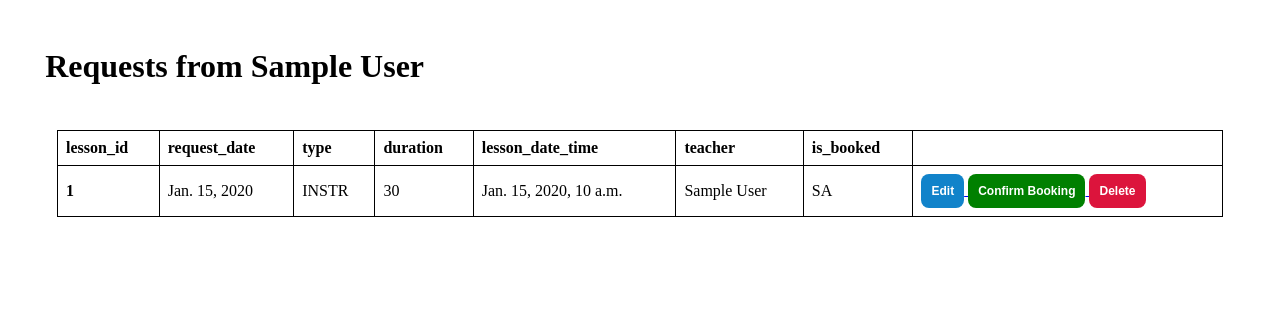
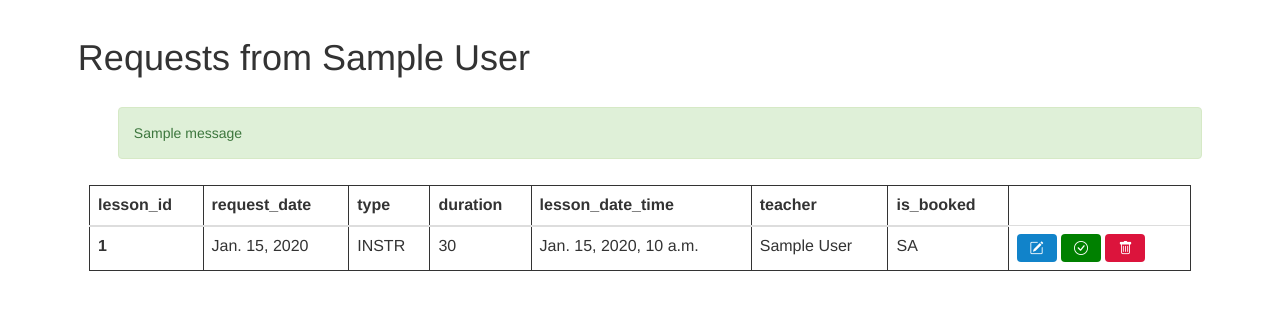
Before and after one commit to AFaverooo/Koala, a Django app: page /student_requests/1 in a window 1280 px wide. Shown: the top 310 px of the page. Run offline with Django 4.2, Linux system fonts and the light colour scheme; tables that the repository leaves empty hold one stand-in row (values such as "Sample post"); one stand-in notice (Sample message) is shown; some libraries are stand-ins or nearby versions.

Commit message:
- Added alert messages in student request page for updating,booking and deleting.  - Added modal that displays lesson details so that the admin can confirm if they want ti delete a lesson  - Added icons for edit confirm and delete  - Added additional checks to ensure ObjectDoesNotExist errors redirect to admin_feed

```diff
--- a/lessons/templates/admin_student_requests_page.html
+++ b/lessons/templates/admin_student_requests_page.html
@@ -1,4 +1,13 @@
 <html>
+
+<head>
+  <!-- <meta charset="utf-8"> -->
+  <meta name="viewport" content="width=device-width, initial-scale=1">
+  <link rel="stylesheet" href="https://maxcdn.bootstrapcdn.com/bootstrap/3.4.1/css/bootstrap.min.css">
+  <script src="https://ajax.googleapis.com/ajax/libs/jquery/3.6.1/jquery.min.js"></script>
+  <script src="https://maxcdn.bootstrapcdn.com/bootstrap/3.4.1/js/bootstrap.min.js"></script>
+  <link rel="stylesheet" href="https://cdn.jsdelivr.net/npm/bootstrap-icons@1.10.2/font/bootstrap-icons.css">
+</head>
 
 <div class="container">
   <div class="row">
@@ -48,7 +57,24 @@
         div {
           padding: 0.5% 1% 0% 1%;
         }
+        a {
+          color: inherit; /* blue colors for links too */
+          text-decoration: inherit; /* no underline */
+        }
+        a:hover{
+          color: inherit; /* blue colors for links too */
+          text-decoration: inherit; /* no underline */
+        }
       </style>
+
+      {% if messages %}
+      <ul class="messages">
+        {% for message in messages %}
+        <div class="alert alert-{{ message.level_tag }}" role="alert">{{ message }}</div>
+          {% endfor %}
+      </ul>
+      {% endif %}
+
       <div>
         <table class="table">
           <thead>
@@ -74,13 +100,46 @@
               <td>{{ lesson.lesson_status }}</td>
               <td>
                 <a href='{% url 'admin_update_request_page' lesson.lesson_id %}'>
-                  <button type="button" class="btn button">Edit</button>
+                  <button type="button" class="btn button"><i class="bi bi-pencil-square"></i></button>
                 </a>
+
                 <a href='{% url 'admin_confirm_booking' lesson.lesson_id %}' method="post">
-                  <button type="button" class="btn button2">Confirm Booking</button>
+                  <button type="button" class="btn button2"><i class="bi bi-check-circle"></i></button>
                 </a>
-                <a href='{% url 'delete_lesson' lesson.lesson_id %}' method="post">
-                  <button type="button" class="btn button3">Delete</button>
+
+                <a>
+                  <button type="button" id="myBtn{{lesson.lesson_id}}" class="btn button3" data-toggle="modal" data-target="#myModal{{lesson.lesson_id}}"><i class="bi bi-trash"></i></button>
+
+                  <!-- Modal -->
+                  <div class="modal fade" id="myModal{{lesson.lesson_id}}" role="dialog">
+                    <div class="modal-dialog modal-dialog-centered modal-dialog-scrollable">
+                      <div class="modal-content">
+                        <div class="modal-header">
+                          <button type="button" class="close" data-dismiss="modal">&times;</button>
+                          <h3 class="modal-title">Are sure you want to delete the following lesson:</h3>
+                        </div>
+                        <div class="modal-body">
+                          <p>
+                            Lesson ID: {{lesson.lesson_id}} <br>
+                            Request date: {{ lesson.request_date }}<br>
+                            Type: {{ lesson.type }}<br>
+                            Duration: {{ lesson.duration }}<br>
+                            Date/Time: {{ lesson.lesson_date_time }}<br>
+                            Teacher: {{ lesson.teacher_id }}<br>
+                            Status: {{ lesson.lesson_status }}
+                          </p>
+                        </div>
+                        <div class="modal-footer">
+                          <button type="button" class="btn btn-default" data-dismiss="modal">Cancel</button>
+
+                          <a href='{% url 'delete_lesson' lesson.lesson_id %}' method="post">
+                            <button type="button" class="btn button3" data-toggle="modal" data-target="#myModal">Delete</button>
+                          </a>
+
+                        </div>
+                      </div>
+                    </div>
+                  </div>
                 </a>
               </td>
             </tr>
@@ -94,5 +153,4 @@
         </div>
       </div>
     </div>
-
 </html>
--- a/lessons/views.py
+++ b/lessons/views.py
@@ -261,41 +261,57 @@ def student_requests(request,student_id):
     student = UserAccount.objects.get(id=student_id)
     return render(request,'admin_student_requests_page.html',{'saved_lessons':saved_lessons, 'student': student})
 
-def admin_update_request_page(request, id):
-    lesson = Lesson.objects.get(lesson_id=id)
-    data = {
-        'type' : lesson.type,
-        'duration': lesson.duration,
-        'lesson_date_time': lesson.lesson_date_time,
-        'teachers' : lesson.teacher_id
-           }
-    form = RequestForm(data)
-    return render(request,'admin_update_request.html', {'form': form , 'lesson': lesson})
+def admin_update_request_page(request, lesson_id):
+    try:
+        lesson = Lesson.objects.get(lesson_id=lesson_id)
+        data = {
+            'type' : lesson.type,
+            'duration': lesson.duration,
+            'lesson_date_time': lesson.lesson_date_time,
+            'teachers' : lesson.teacher_id
+            }
+        form = RequestForm(data)
+        return render(request,'admin_update_request.html', {'form': form , 'lesson': lesson})
+    except ObjectDoesNotExist:
+        messages.add_message(request, messages.SUCCESS, 'Lesson was successfully updated!')
+        return redirect('admin_feed')
 
 def admin_update_request(request, lesson_id):
+    try:
+        lesson = Lesson.objects.get(lesson_id=lesson_id)
+        form = RequestForm(request.POST)
 
-    lesson = Lesson.objects.get(lesson_id=lesson_id)
-    request_form = RequestForm(request.POST)
+        if form.is_valid():
+            type = form.cleaned_data.get('type')
+            duration = form.cleaned_data.get('duration')
+            lesson_date_time = form.cleaned_data.get('lesson_date_time')
+            teacher_id = form.cleaned_data.get('teachers')
 
-    if request_form.is_valid():
-        type = request_form.cleaned_data.get('type')
-        duration = request_form.cleaned_data.get('duration')
-        lesson_date_time = request_form.cleaned_data.get('lesson_date_time')
-        teacher_id = request_form.cleaned_data.get('teachers')
+        if (lesson.type == type and lesson.duration == duration and lesson.lesson_date_time == lesson_date_time and lesson.teacher_id == teacher_id):
+            messages.add_message(request, messages.ERROR, 'Lesson details are the same as before!')
+            return render(request,'admin_update_request.html', {'form': form , 'lesson': lesson})
+        else:
+            lesson.type = type
+            lesson.duration = duration
+            lesson.lesson_date_time = lesson_date_time
+            lesson.teacher_id = teacher_id
+            lesson.save()
+            messages.add_message(request, messages.SUCCESS, 'Lesson was successfully updated!')
 
-    lesson.type = type
-    lesson.duration = duration
-    lesson.lesson_date_time = lesson_date_time
-    lesson.teacher_id = teacher_id
-    lesson.save()
+            student = UserAccount.objects.get(id=lesson.student_id.id)
+            return redirect('student_requests',student.id)
 
-    student = UserAccount.objects.get(id=lesson.student_id.id)
-    return redirect('student_requests',student.id)
+    except ObjectDoesNotExist:
+        return redirect('admin_feed')
 
 def admin_confirm_booking(request, lesson_id):
     lesson = Lesson.objects.get(lesson_id=lesson_id)
-    lesson.lesson_status = 'BK'
-    lesson.save()
+    if(lesson.lesson_status == 'BK'):
+        messages.add_message(request, messages.INFO, 'Already booked!')
+    else:
+        lesson.lesson_status = 'BK'
+        lesson.save()
+        messages.add_message(request, messages.SUCCESS, 'Successfully Booked!')
     student = UserAccount.objects.get(id=lesson.student_id.id)
     return redirect('student_requests',student.id)
 
@@ -303,6 +319,7 @@ def delete_lesson(request, lesson_id):
     lesson = Lesson.objects.get(lesson_id=lesson_id)
     if lesson is not None:
         lesson.delete()
+        messages.add_message(request, messages.SUCCESS, 'Lesson was successfully deleted!')
         student = UserAccount.objects.get(id=lesson.student_id.id)
         return redirect('student_requests',student.id)
 
--- a/msms/urls.py
+++ b/msms/urls.py
@@ -47,7 +47,7 @@ urlpatterns = [
     path('log_out/', views.log_out, name = 'log_out'),
 
     path('student_requests/<str:student_id>', views.student_requests, name='student_requests'),
-    path('admin_update_request_page/<str:id>', views.admin_update_request_page,name='admin_update_request_page'),
+    path('admin_update_request_page/<str:lesson_id>', views.admin_update_request_page,name='admin_update_request_page'),
     path('admin_confirm_booking/<str:lesson_id>', views.admin_confirm_booking,name='admin_confirm_booking'),
     path('admin_update_request/<str:lesson_id>', views.admin_update_request, name='admin_update_request'),
     path('delete_lesson/<str:lesson_id>', views.delete_lesson, name='delete_lesson'),
```
Also changed, not shown: lessons/templates/admin_update_request.html (+12 -0 lines), msms/settings.py (+8 -1 lines).
